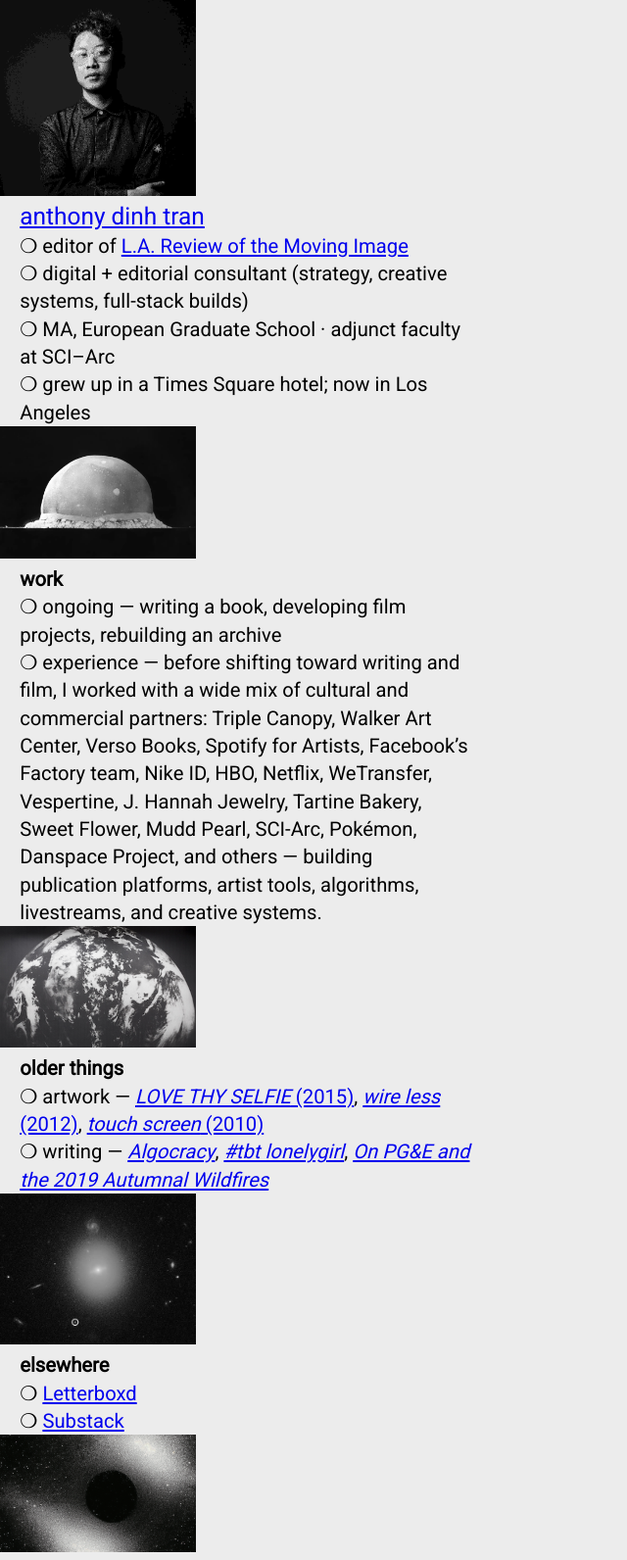
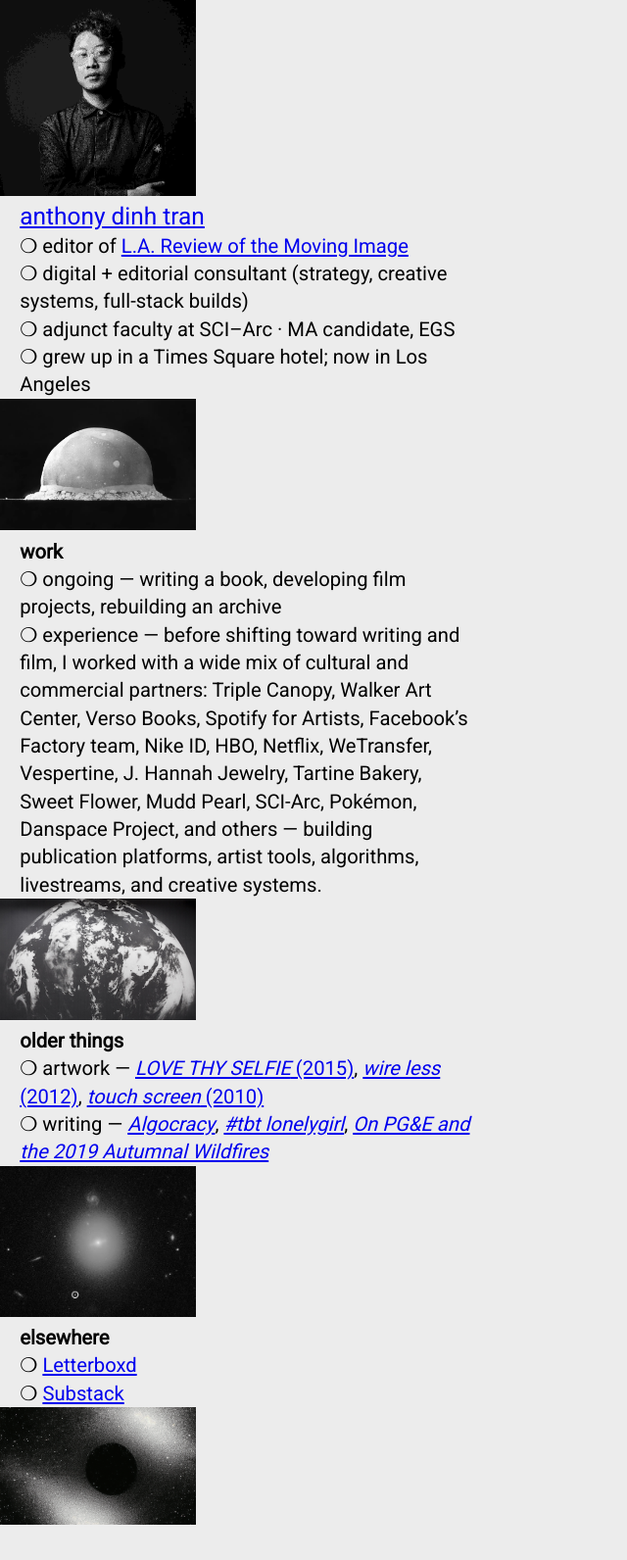
Before and after one commit to atran/atran.github.io, a Jekyll site: the page built from index.md, in a window 1280 px wide. Shown: the whole page at 98% size, without its empty margins (0-640 px from the left). Built offline with Jekyll 4.4.1, drawn with Linux system fonts in a browser that asks for light colours; after the commit the page ends 1563 px from its top, so only the background shows below that.

Commit message:
Update faculty and education details in flat.html

```diff
--- a/_layouts/flat.html
+++ b/_layouts/flat.html
@@ -31,7 +31,7 @@
     <h1><a href="mailto:studio+www@anthonytran.info">anthony dinh tran</a></h1><br />
     ❍ editor of <a target="_blank" href="https://lamovingimage.com/">L.A. Review of the Moving Image</a><br />
     ❍ digital + editorial consultant (strategy, creative systems, full-stack builds)<br />
-    ❍ MA, European Graduate School · adjunct faculty at SCI–Arc<br />
+    ❍ adjunct faculty at SCI–Arc · MA candidate, EGS<br />
     ❍ grew up in a Times Square hotel; now in Los Angeles
   </div>
 
```
